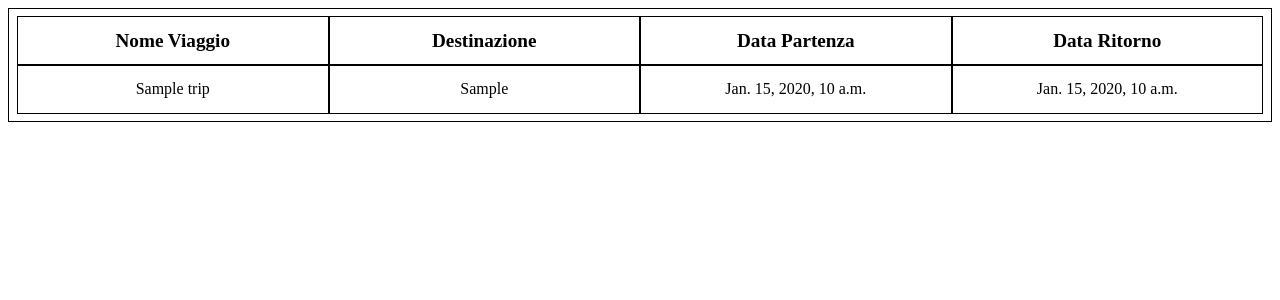
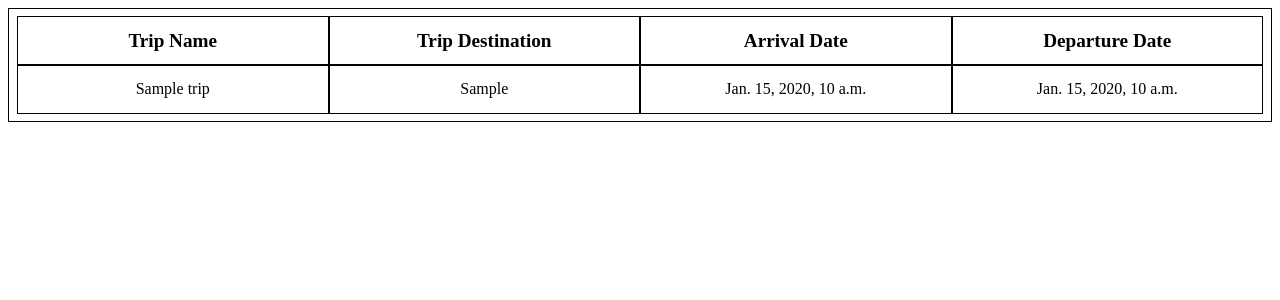
Before and after one commit to alessandrofloris/progettoIsw, a Django app: page /iMieiViaggi in a window 1280 px wide. Shown: the top 300 px of the page. Run offline with Django 4.2, Linux system fonts and the light colour scheme; tables that the repository leaves empty hold one stand-in row (values such as "Sample post").

Commit message:
"div" tag texts update

```diff
--- a/travelGroup/templates/travelGroup/trips.html
+++ b/travelGroup/templates/travelGroup/trips.html
@@ -4,7 +4,7 @@
     <meta charset="UTF-8">
 {% load static %}
     <link rel="stylesheet" href="{% static 'travelGroup/tripsTemplate.css' %}">
-    <title>I Miei Viaggi</title>
+    <title>My Trips</title>
 </head>
 <body>
 
@@ -12,16 +12,16 @@
     <div class="trip-list-table">
     <div class="single-trip-container ">
         <div class="single-field-trip-container trip-table-header">
-            Nome Viaggio
+            Trip Name
         </div>
         <div class="single-field-trip-container trip-table-header">
-            Destinazione
+            Trip Destination
         </div>
         <div class="single-field-trip-container trip-table-header">
-            Data Partenza
+            Arrival Date
         </div>
         <div class="single-field-trip-container trip-table-header">
-            Data Ritorno
+            Departure Date
         </div>
     </div>
     {% for trip in tripList %}
@@ -42,7 +42,7 @@
     {% endfor %}
     </div>
 {% else %}
-    <p>Non partecipi a nessun viaggio!</p>
+    <p>No trip to show!</p>
 {% endif %}
 
 </body>
```
